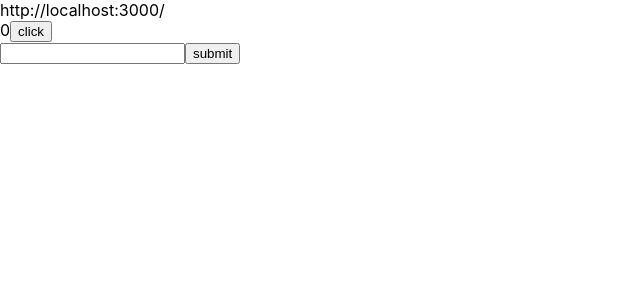
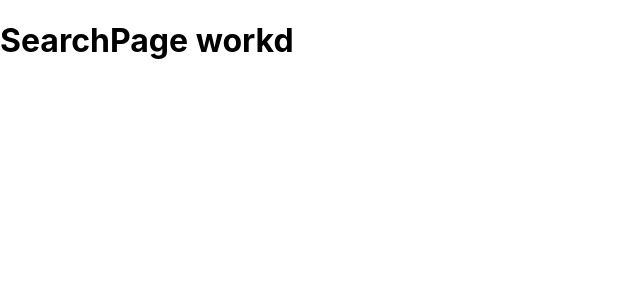
Before and after one commit to hxrxchang/pr-list-viewer, a React (Create React App) app: page / in a window 1280 px wide. Shown: the top 300 px of the page, without its empty margins (0-640 px from the left). Built offline with nearby package versions, Linux system fonts and the light colour scheme.

Commit message:
react-router-dom

```diff
--- a/src/App.tsx
+++ b/src/App.tsx
@@ -1,67 +1,6 @@
-import React, { useState, useEffect } from 'react';
-import styled from 'styled-components';
-import axios from 'axios';
-import { useForm } from 'react-hook-form';
+import React from 'react';
+import Routes from './routing/router';
 
-type FormData = {
-  token: string;
-};
-
-const Container = styled.div`
-  .error-message {
-    color: red;
-  }
-`;
-
-const App: React.FC<{}> = () => {
-  const [url] = useState<string>('http://localhost:3000/');
-  const [count, setCount] = useState<number>(0);
-  const [tasks, setTasks] = useState<string[]>([]);
-  const { register, handleSubmit, errors } = useForm<FormData>();
-  const onSubmit = handleSubmit(({ token }) => {
-    console.log(token);
-  });
-
-  useEffect(() => {
-    document.title = `You clicked ${count} times`;
-  }, [count]);
-
-  const fetchTasks = () => {
-    axios.get(url).then(response => {
-      const tasks: string[] = response.data;
-      setTasks(tasks);
-    });
-  };
-
-  return (
-    <Container>
-      {url}
-      <div>
-        {count}
-        <button
-          onClick={() => {
-            setCount(count + 1);
-            fetchTasks();
-          }}
-        >
-          click
-        </button>
-      </div>
-      <div>
-        <form onSubmit={onSubmit}>
-          <input name="token" ref={register({ required: true })} />
-          <button type="submit">submit</button>
-          {errors.token && <p className="error-message">token is required</p>}
-        </form>
-      </div>
-
-      <div>
-        {tasks.map(task => (
-          <p key={task}>{task}</p>
-        ))}
-      </div>
-    </Container>
-  );
-};
-
-export default App;
+export default function App() {
+  return <Routes />;
+}
--- /dev/null
+++ b/src/pages/Search.tsx
@@ -0,0 +1,7 @@
+import React from 'react';
+
+const SearchPage: React.FC<{}> = () => {
+  return <h1>SearchPage workd</h1>;
+};
+
+export default SearchPage;
--- /dev/null
+++ b/src/pages/SignIn.tsx
@@ -0,0 +1,67 @@
+import React, { useState, useEffect } from 'react';
+import styled from 'styled-components';
+import axios from 'axios';
+import { useForm } from 'react-hook-form';
+
+type FormData = {
+  token: string;
+};
+
+const Container = styled.div`
+  .error-message {
+    color: red;
+  }
+`;
+
+const SignInPage: React.FC<{}> = () => {
+  const [url] = useState<string>('http://localhost:3000/');
+  const [count, setCount] = useState<number>(0);
+  const [tasks, setTasks] = useState<string[]>([]);
+  const { register, handleSubmit, errors } = useForm<FormData>();
+  const onSubmit = handleSubmit(({ token }) => {
+    localStorage.setItem('token', token);
+  });
+
+  useEffect(() => {
+    document.title = `You clicked ${count} times`;
+  }, [count]);
+
+  const fetchTasks = () => {
+    axios.get(url).then(response => {
+      const tasks: string[] = response.data;
+      setTasks(tasks);
+    });
+  };
+
+  return (
+    <Container>
+      {url}
+      <div>
+        {count}
+        <button
+          onClick={() => {
+            setCount(count + 1);
+            fetchTasks();
+          }}
+        >
+          click
+        </button>
+      </div>
+      <div>
+        <form onSubmit={onSubmit}>
+          <input name="token" ref={register({ required: true })} />
+          <button type="submit">submit</button>
+          {errors.token && <p className="error-message">token is required</p>}
+        </form>
+      </div>
+
+      <div>
+        {tasks.map(task => (
+          <p key={task}>{task}</p>
+        ))}
+      </div>
+    </Container>
+  );
+};
+
+export default SignInPage;
--- /dev/null
+++ b/src/routing/router.tsx
@@ -0,0 +1,19 @@
+import React from 'react';
+import { BrowserRouter as Router, Switch, Route } from 'react-router-dom';
+import SignInPage from '../pages/SignIn';
+import SearchPage from '../pages/Search';
+
+const Routes: React.FC<{}> = () => {
+  return (
+    <Router>
+      {/* A <Switch> looks through its children <Route>s and
+                renders the first one that matches the current URL. */}
+      <Switch>
+        <Route path="/sign-in" component={SignInPage} />
+        <Route path="/" component={SearchPage} />
+      </Switch>
+    </Router>
+  );
+};
+
+export default Routes;
```
Also changed, not shown: package.json (+11 -9 lines), 1 other file (tests, documents, lock files or other folders).
